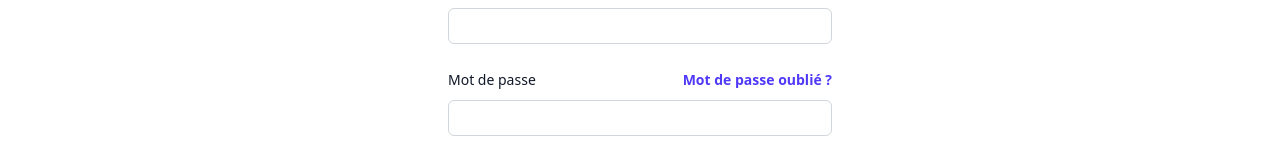
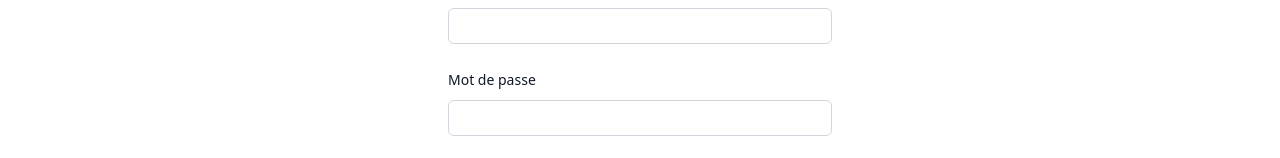
Before and after one commit to yassineeljal/Projet, a React (Vite) app in the folder frontend/: page /Login in a window 1280 px wide. Shown: the part 480-638 px from the top of the page. Built offline with nearby package versions, Linux system fonts and the light colour scheme.

Commit message:
modification des routes

```diff
--- a/frontend/src/components/Hero/Hero.jsx
+++ b/frontend/src/components/Hero/Hero.jsx
@@ -1,6 +1,6 @@
 'use client'
 import {useState} from 'react'
-import { Dialog, DialogPanel, MenuButton, Menu, MenuItem, MenuItems} from '@headlessui/react'
+import { Dialog, DialogPanel} from '@headlessui/react'
 import { Bars3Icon, XMarkIcon } from '@heroicons/react/24/outline'
 import LogoB from '../../assets/picsB.png'
 import LogoN from '../../assets/picsN.png'
--- a/frontend/src/pages/InscriptionPage/Inscription.jsx
+++ b/frontend/src/pages/InscriptionPage/Inscription.jsx
@@ -1,7 +1,7 @@
 
 import { useState } from "react";
 import Logo from "../../assets/picsN.png"
-import { useNavigate } from "react-router-dom";
+import { Link, useNavigate } from "react-router-dom";
 import axios from "axios";
 
 
@@ -38,13 +38,15 @@ const submitNewUser = (e) =>{
 
   return (
     <>
-      <div className="flex h-220 flex-1 flex-col justify-center px-6 py-12 lg:px-8  bg-white">
+      <div className="flex h-230 flex-1 flex-col justify-center px-6 py-12 lg:px-8  bg-white">
         <div className="sm:mx-auto sm:w-full sm:max-w-sm ">
-          <img
-            alt="Your Company"
-            src={Logo}
-            className="mx-auto h-50 w-auto"
-          />
+          <Link to={"/"}>
+            <img
+              alt="Your Company"
+              src={Logo}
+              className="mx-auto h-50 w-auto"
+            />
+          </Link>
           <h2 className="mt-10 text-center text-2xl/9 font-bold tracking-tight text-gray-900">
 
 Inscrivez-vous
@@ -158,7 +160,7 @@ Email
             <div>
               <button
                 type="submit"
-                className="flex w-full justify-center rounded-md bg-indigo-600 px-3 py-1.5 text-sm/6 font-semibold text-white shadow-xs hover:bg-indigo-500 focus-visible:outline-2 focus-visible:outline-offset-2 focus-visible:outline-indigo-600"
+                className="flex w-full justify-center rounded-md bg-indigo-600 px-3 py-1.5 text-sm/6 font-semibold text-white shadow-xs hover:bg-indigo-500 focus-visible:outline-2 focus-visible:outline-offset-2 focus-visible:outline-indigo-600 cursor-pointer"
               >
                 S'inscrire
               </button>
--- a/frontend/src/pages/LoginPage/Login.jsx
+++ b/frontend/src/pages/LoginPage/Login.jsx
@@ -1,7 +1,7 @@
 
 import { useState } from "react";
 import Logo from "../../assets/picsN.png"
-import { useNavigate } from "react-router-dom";
+import { Link, useNavigate } from "react-router-dom";
 import axios from "axios";
 
 
@@ -73,11 +73,6 @@ Nom d'utilisateur
                 <label htmlFor="password" className="block text-sm/6 font-medium text-gray-900">
                 Mot de passe
                 </label>
-                <div className="text-sm">
-                  <a href="#" className="font-semibold text-indigo-600 hover:text-indigo-500">
-                    Mot de passe oublié ?
-                  </a>
-                </div>
               </div>
               <div className="mt-2">
                 <input
@@ -105,9 +100,9 @@ Nom d'utilisateur
 
           <p className="mt-10 text-center text-sm/6 text-gray-500">
             Vous n'êtes pas membre?{' '}
-            <a href="#" className="font-semibold text-indigo-600 hover:text-indigo-500">
+            <Link to={"/Inscription"} className="font-semibold text-indigo-600 hover:text-indigo-500">
               S'inscrire
-            </a>
+            </Link>
           </p>
         </div>
       </div>
```
